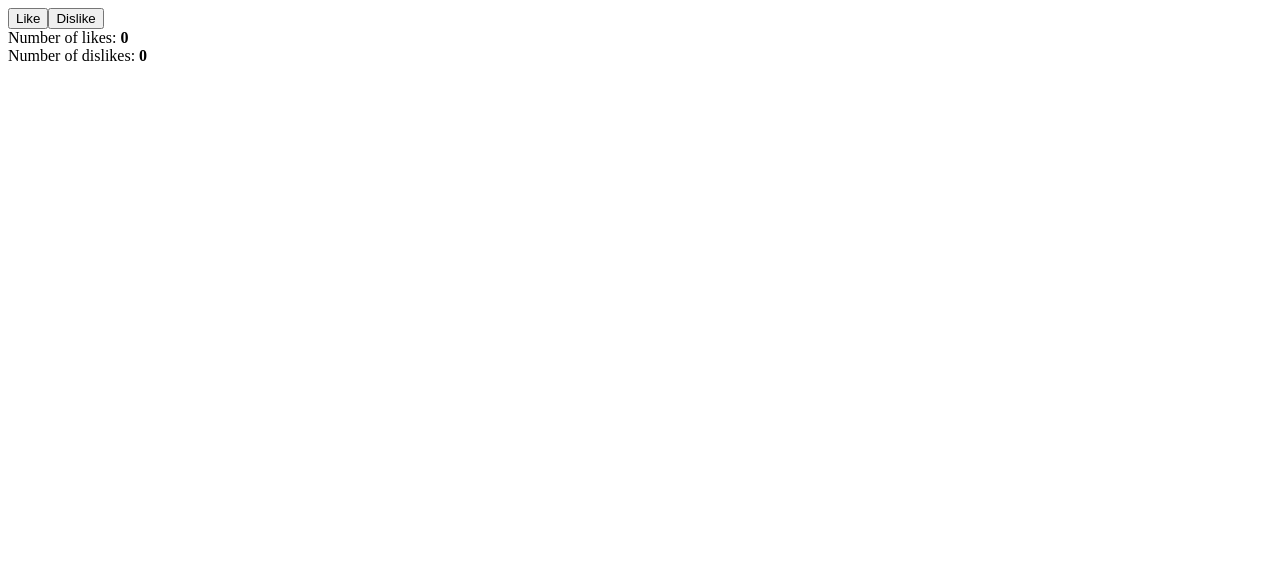
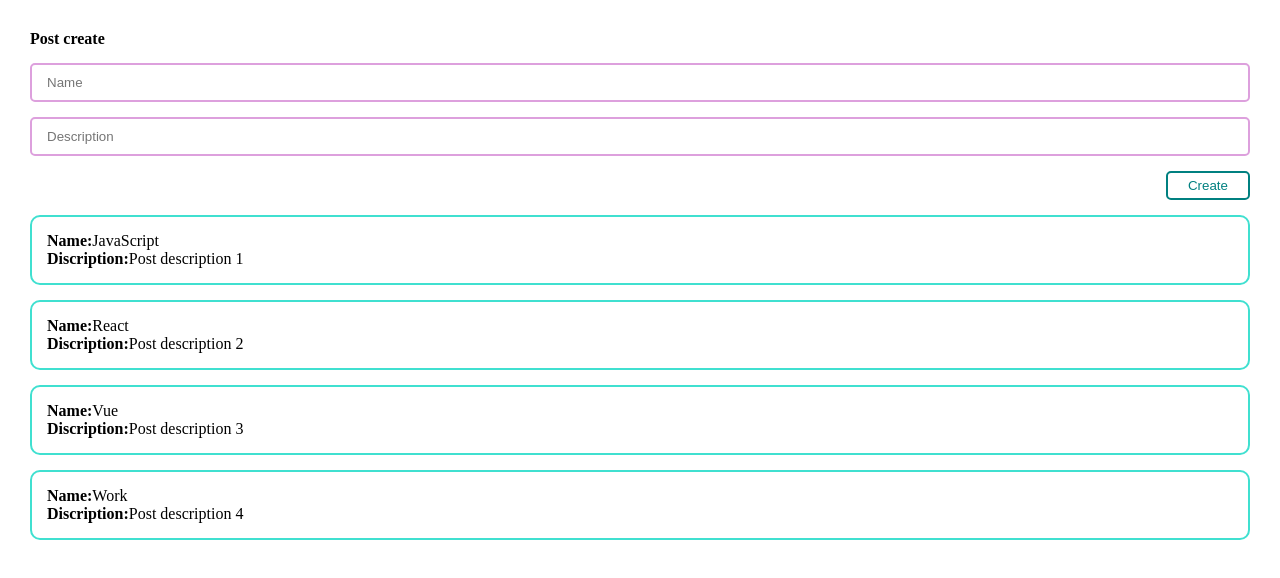
Before and after one commit to namhels/vue3_course, a Vue app: page / in a window 1280 px wide. Shown: the top 578 px of the page. Built offline with nearby package versions, Linux system fonts and the light colour scheme.

Commit message:
add PostList, PostForm

```diff
--- a/src/App.vue
+++ b/src/App.vue
@@ -1,32 +1,54 @@
 <template>
-	<div>
-		<button @click="addLike">Like</button>
-		<button @click="addDislike">Dislike</button>
-		<div>Number of likes: <strong>{{ likes }}</strong></div>
-		<div>Number of dislikes: <strong>{{ dislikes }}</strong></div>
+	<div class="app">
+		<PostForm />
+		<PostList v-bind:posts="posts" />
 	</div>
 </template>
 
 <script>
+import PostForm from "./components/PostForm"
+import PostList from "./components/PostList"
+
 export default {
 	name: "App",
+	components: {
+		PostForm, PostList,
+	},
 	data() {
 		return {
-				likes: 0,
-				dislikes: 0,
+			posts: [
+				{ id: 1, title: "JavaScript", body: "Post description 1" },
+				{ id: 2, title: "React", body: "Post description 2" },
+				{ id: 3, title: "Vue", body: "Post description 3" },
+				{ id: 4, title: "Work", body: "Post description 4" },
+			],
+			title: "",
+			body: "",
 		}
 	},
 	methods: {
-			addLike () {
-				this.likes += 1
-			},
-			addDislike () {
-				this.dislikes += 1
+		createPost() {
+			const newPost = {
+				id: Date.now(),
+				title: this.title,
+				body: this.body,
+			}
+			this.posts.push(newPost)
+			this.title = ""
+			this.body = ""
 		},
 	}
 }
 </script>
 
-<style lang="scss" scoped>
+<style>
+* {
+	padding: 0;
+	margin: 0;
+	box-sizing: border-box;
+}
 
+.app {
+	padding: 30px;
+}
 </style>
--- /dev/null
+++ b/src/components/PostForm.vue
@@ -0,0 +1,46 @@
+<template>
+	<form @submit.prevent class="form">
+		<h4>Post create</h4>
+		<input v-bind:value="post.title" @input="post.title = $event.target.value" class="input" type="text" placeholder="Name" />
+		<input v-bind:value="post.body" @input="post.body = $event.target.value" class="input" type="text" placeholder="Description" />
+		<button class="btn">Create</button>
+	</form>
+</template>
+
+<script>
+export default {
+	data() {
+		return {
+			post: {
+				title: "",
+				body: "",
+			}
+		}
+	}
+}
+</script>
+
+<style scoped>
+.form {
+	display: flex;
+	flex-direction: column;
+}
+
+.input {
+	width: 100%;
+	margin-top: 15px;
+	padding: 10px 15px;
+	border: 2px solid plum;
+	border-radius: 5px;
+}
+
+.btn {
+	margin-top: 15px;
+	align-self: flex-end;
+	padding: 5px 20px;
+	background: none;
+	border: 2px solid teal;
+	border-radius: 5px;
+	color: teal;
+}
+</style>
--- /dev/null
+++ b/src/components/PostList.vue
@@ -0,0 +1,26 @@
+<template>
+	<div class="post" v-for="post in posts">
+		<div><strong>Name:</strong>{{ post.title }}</div>
+		<div><strong>Discription:</strong>{{ post.body }}</div>
+	</div>
+</template>
+
+<script>
+export default {
+	props: {
+		posts: {
+			type: Array,
+			required: true,
+		},
+	}
+}
+</script>
+
+<style scoped>
+.post {
+	margin-top: 15px;
+	padding: 15px;
+	border: 2px solid turquoise;
+	border-radius: 10px;
+}
+</style>
```
Also changed, not shown: 1 other file (tests, documents, lock files or other folders). Lines whose indentation alone changed are shown as unchanged.
